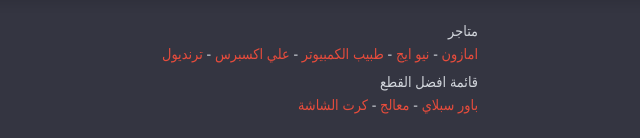
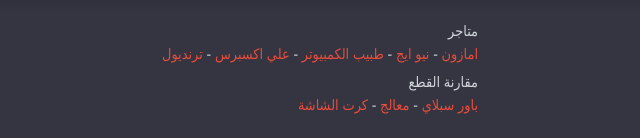
Before and after one commit to ammar-alfifi/Pc-build, a plain HTML site: page index.html in a window 1280 px wide. Shown: the part 2334-2472 px from the top of the page, 320-960 px from the left. Drawn offline with Linux system fonts and the light colour scheme.

Commit message:
index.html

```diff
--- a/index.html
+++ b/index.html
@@ -370,11 +370,11 @@ function updateCpuPrice() {
     <option value="259">MAG FORGE 100R</option>
     <option value="279">gamdas E3 RGB</option>
     <option value="289">Gameon ARGB White EMPEROR</option>
-    <option value="399">Infiniarc cube 6 fan XL </option>
     <option value="338">MSi forg 112R </option>
     <option value="349">Corsair 3000D RGB</option>
     <option value="369">LIAN LI 216 RGB</option>
     <option value="375">Corsair 4000D white non rgb </option>
+    <option value="399">Infiniarc cube 6 fan XL </option>
     <option value="419">NZXT H5 RGB</option>
     <option value="499">NZXT H6 FLOW RGB (2023)</option>
     <option value="509">Lian Li PC-O11 Dynamic non fan</option>
@@ -406,13 +406,13 @@ function updateCpuPrice() {
 
     <div id="references">
         <ul>
-            <li>متاجر <br><a href="https://www.amazon.sa" target="_blank">امازون</a>
+            <li>متاجر<br><a href="https://www.amazon.sa" target="_blank">امازون</a>
                - <a href="https://www.newegg.com/global/sa-en/" target="_blank">نيو ايج</a>
                - <a href="https://pcd.com.sa/product-category/computer-parts" target="_blank">طبيب الكمبيوتر</a>
                - <a href="https://www.aliexpress.com" target="_blank">علي اكسبرس</a>
                - <a href="https://www.trendyol.com/ar/sr?wc=103662" target="_blank">ترنديول</a>
             </li>
-            <li> قائمة افضل القطع <br>
+            <li>مقارنة القطع<br>
                   <a href="https://cultists.network/140/psu-tier-list/" target="_blank">باور سبلاي</a>
                 - <a href="https://www.cpubenchmark.net/cpu_list.php" target="_blank">معالج</a>
                 - <a href="https://gpu.userbenchmark.com/" target="_blank">كرت الشاشة</a></li>
```
